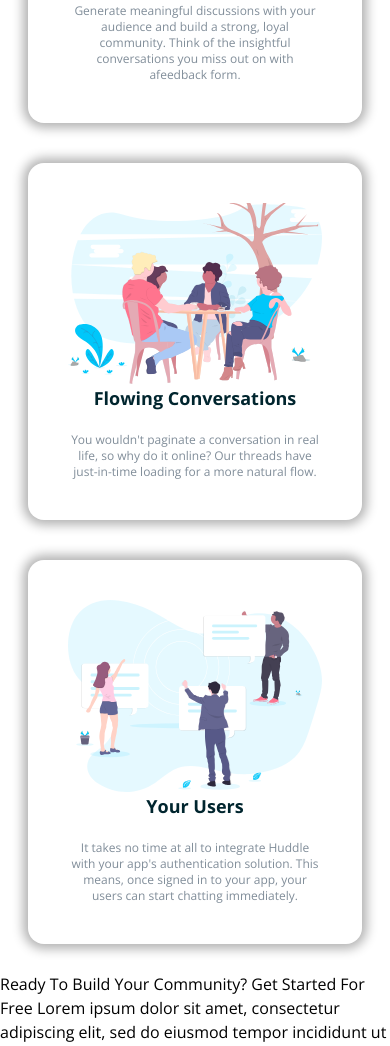
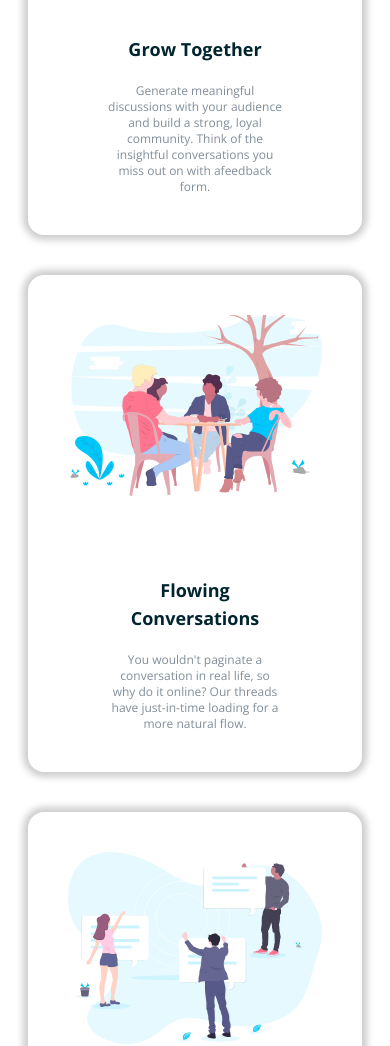
Before and after one commit to cocode305/Huddle-landing-page, a website: page index.html in a window 390 px wide. Shown: the part 954-2000 px from the top of the page. Drawn offline with nearby package versions, Linux system fonts and the light colour scheme.

Commit message:
Changed card paddings

```diff
--- a/index.html
+++ b/index.html
@@ -65,7 +65,7 @@
               </div>
 
               <!-- Card Text Contents -->
-              <div class="order-2 xl:order-1 lg:pl-16 text-center xl:text-left w-full xl:w-2/3">
+              <div class="order-2 xl:order-1 px-10 xl:px-0 text-center xl:text-left w-full xl:w-2/3">
                 <h4 class="text-base font-bold text-lg md:text-2xl 2md:text-3xl lg:text-5xl">Grow Together</h4>
                 <p class="mt-5 text-xs md:text-lg 2md:text-xl lg:text-3xl xl:text-lg text-secondary">Generate meaningful discussions with your audience and build a strong, loyal community.
                   Think of the insightful conversations you miss out on with afeedback form.</p>
@@ -80,7 +80,7 @@
               </div>
 
               <!-- Card Text Contents -->
-              <div class="text-center xl:text-left w-full xl:w-2/3">
+              <div class="text-center xl:text-left w-full xl:w-2/3 px-10 xl:px-0">
                 <h4 class="text-base font-bold text-lg md:text-2xl 2md:text-3xl lg:text-5xl">Flowing Conversations</h4>
                 <p class="mt-5 text-xs md:text-lg 2md:text-xl lg:text-3xl xl:text-lg text-secondary">You wouldn't paginate a conversation in real life, so why do it online? Our threads
                   have just-in-time loading for a more natural flow.</p>
@@ -94,7 +94,7 @@
                 <img class="max-w-full h-full object-contain" src="./images/illustration-your-users.svg" alt="Grow Together Image">
               </div>
 
-              <div class="order-2 xl:order-1 xl:pl-16 text-center xl:text-left w-full xl:w-2/3 h-1/2"> <!-- Card Text Contents -->
+              <div class="order-2 xl:order-1 xl:pl-16 text-center xl:text-left w-full xl:w-2/3 h-1/2 px-10 xl:px-0"> <!-- Card Text Contents -->
                 <h4 class="text-base font-bold text-lg md:text-2xl 2md:text-3xl lg:text-5xl">Your Users</h4>
                 <p class="mt-5 text-xs md:text-lg 2md:text-xl lg:text-3xl xl:text-lg text-secondary">It takes no time at all
                   to integrate Huddle with your app's authentication solution.
--- a/src/input.css
+++ b/src/input.css
@@ -31,6 +31,6 @@
     }
 
     .card {
-        @apply flex flex-col xl:flex-row justify-between items-center mt-10 xl:gap-20 shadow-[0_0_11px_5px_rgba(0,0,0,0.3)] p-10 2xl:px-16 rounded-2xl w-full;
+        @apply flex flex-col xl:flex-row justify-between items-center mt-10 gap-20 shadow-[0_0_7px_5px_rgba(0,0,0,0.2)] p-10 2xl:px-16 rounded-2xl w-full;
     }
 }
```
Also changed, not shown: src/output.css.
